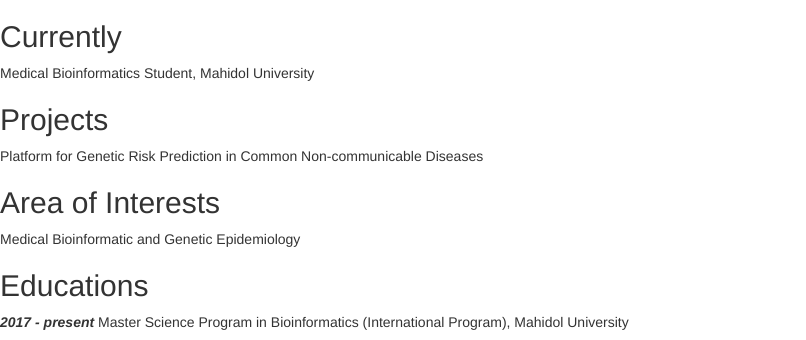
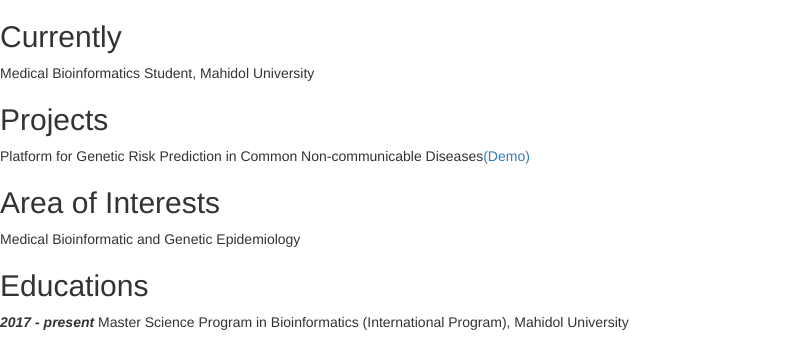
Before and after one commit to kittisaktaoma/yCV, a Jekyll site: the page built from _posts/2019-03-22-cv.md, in a window 1280 px wide. Shown: the top 340 px of the page, without its empty margins (0-806 px from the left). Built offline with Jekyll 4.4.1, drawn with Linux system fonts in a browser that asks for light colours; nearby versions of some CDN libraries; our own code applies the rules of GitHub Pages for plain Markdown files.

```diff
--- a/_posts/2019-03-22-cv.md
+++ b/_posts/2019-03-22-cv.md
@@ -3,7 +3,7 @@
 ## Currently
 Medical Bioinformatics Student, Mahidol University
 ## Projects
-Platform for Genetic Risk Prediction in Common Non-communicable Diseases
+Platform for Genetic Risk Prediction in Common Non-communicable Diseases[(Demo)](https://hub.docker.com/u/kittisak1803)
 ## Area of Interests
 Medical Bioinformatic and Genetic Epidemiology
 ## Educations
```
